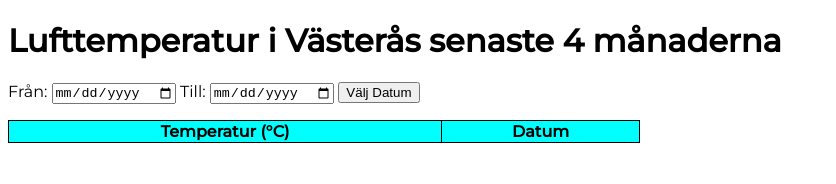
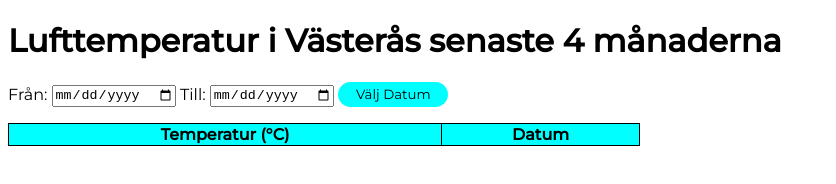
Before and after one commit to pedrolagerstrom/Javascript-uppgift, a plain HTML site: page index.html in a window 1280 px wide. Shown: the whole page, without its empty margins (0-836 px from the left). Drawn offline with Linux system fonts and the light colour scheme; no server answers.

Commit message:
CSS fix på filter-btn

```diff
--- a/style.css
+++ b/style.css
@@ -25,3 +25,17 @@ th:hover {
   width: 50%;
   text-align: center;
 }
+
+.filter-btn {
+  cursor: pointer;
+  background-color: aqua;
+  border: 0px;
+  border-radius: 20px;
+  font-family: "Montserrat", sans-serif;
+  width: 110px;
+  height: 25px;
+}
+
+.filter-btn:hover {
+  color: grey;
+}
```
